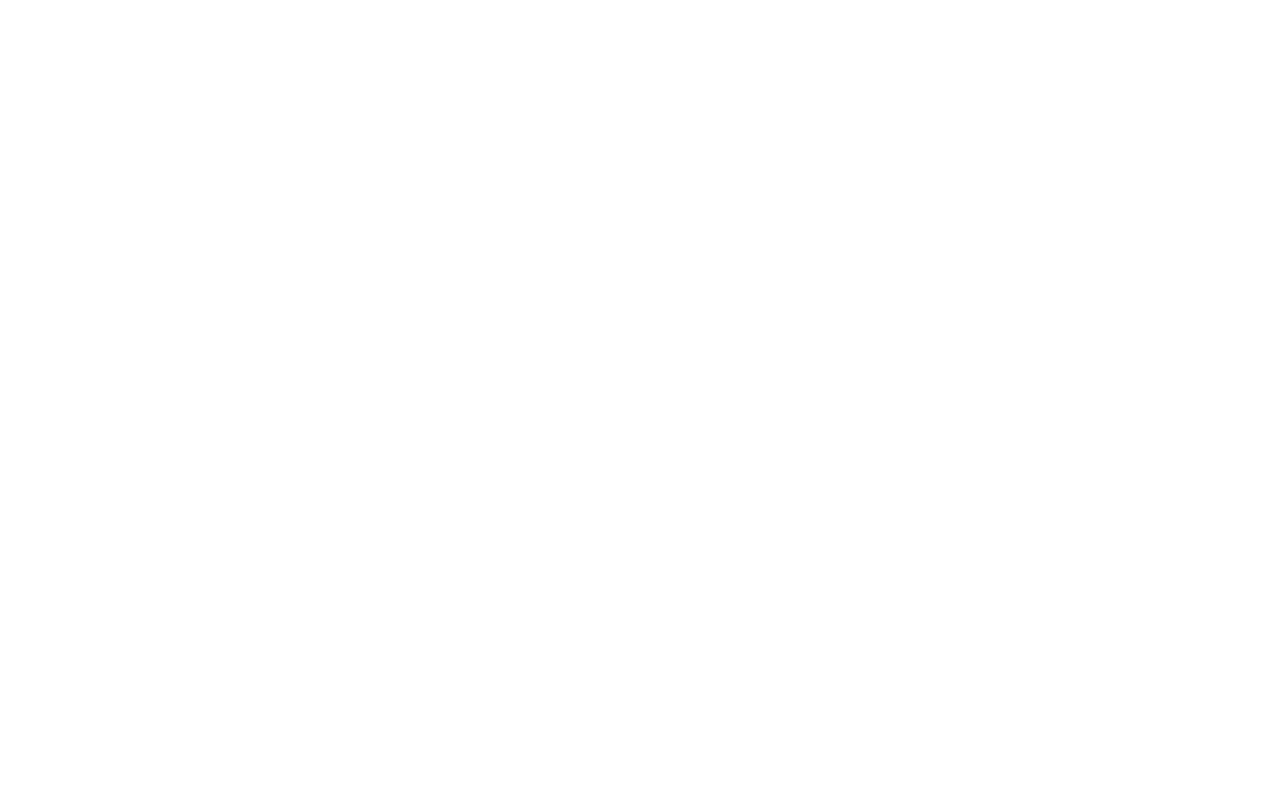
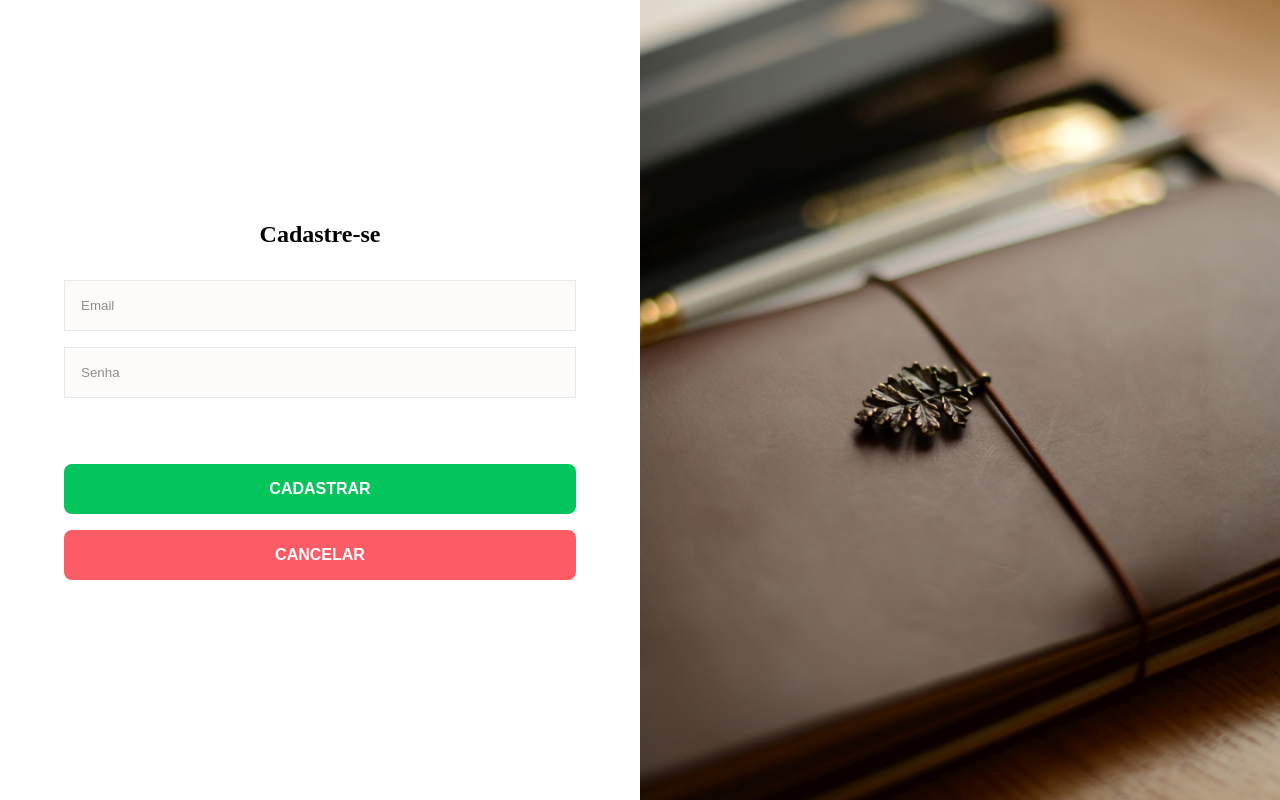
Before and after one commit to NOBarbosa/kontacts, a React (Vite) app: page /register in a window 1280 px wide. Before the commit this address had no page. Built offline with nearby package versions, Linux system fonts and the light colour scheme.

Commit message:
feat: register page

```diff
--- /dev/null
+++ b/src/Pages/Register/Register.tsx
@@ -0,0 +1,16 @@
+import s from "./register.module.scss";
+export function Register() {
+  return (
+    <div className={s.register}>
+      <div className={s.container}>
+        <h2>Cadastre-se</h2>
+        <form>
+          <input type="text" placeholder="Email" />
+          <input type="text" placeholder="Senha" />
+          <button className={s.btnGreen}>Cadastrar</button>
+          <button className={s.btnRed}>Cancelar</button>
+        </form>
+      </div>
+    </div>
+  );
+}
--- /dev/null
+++ b/src/Pages/Register/register.module.scss
@@ -0,0 +1,46 @@
+.register {
+  display: flex;
+  height: 100vh;
+  width: 100%;
+
+  background-image: url("../../assets/ImagemDireita.png");
+  background-repeat: no-repeat;
+  background-size: contain;
+  background-position: right;
+  position: relative;
+}
+.container {
+  display: flex;
+  position: absolute;
+  left: 0;
+  flex-direction: column;
+  justify-content: center;
+  align-items: center;
+  height: 100%;
+  width: 50%;
+  form {
+    display: flex;
+    flex-direction: column;
+    justify-content: center;
+    align-items: center;
+    width: 100%;
+
+    margin-top: 32px;
+    gap: 16px;
+    button {
+      width: 80%;
+      text-transform: uppercase;
+    }
+    .btnGreen {
+      background-color: #04c45c;
+
+      margin-top: 50px;
+    }
+    .btnRed {
+      background-color: rgba(251, 6, 21, 0.65);
+    }
+    input {
+      width: 80%;
+    }
+  }
+}
--- a/src/Routes/routes.tsx
+++ b/src/Routes/routes.tsx
@@ -1,10 +1,12 @@
 import { Route, Routes } from "react-router-dom";
 import { Login } from "../Pages/Login/Login";
+import { Register } from "../Pages/Register/Register";
 
 export function Router() {
   return (
     <Routes>
       <Route path="/login" element={<Login />} />
+      <Route path="/register" element={<Register />} />
     </Routes>
   );
 }
```
